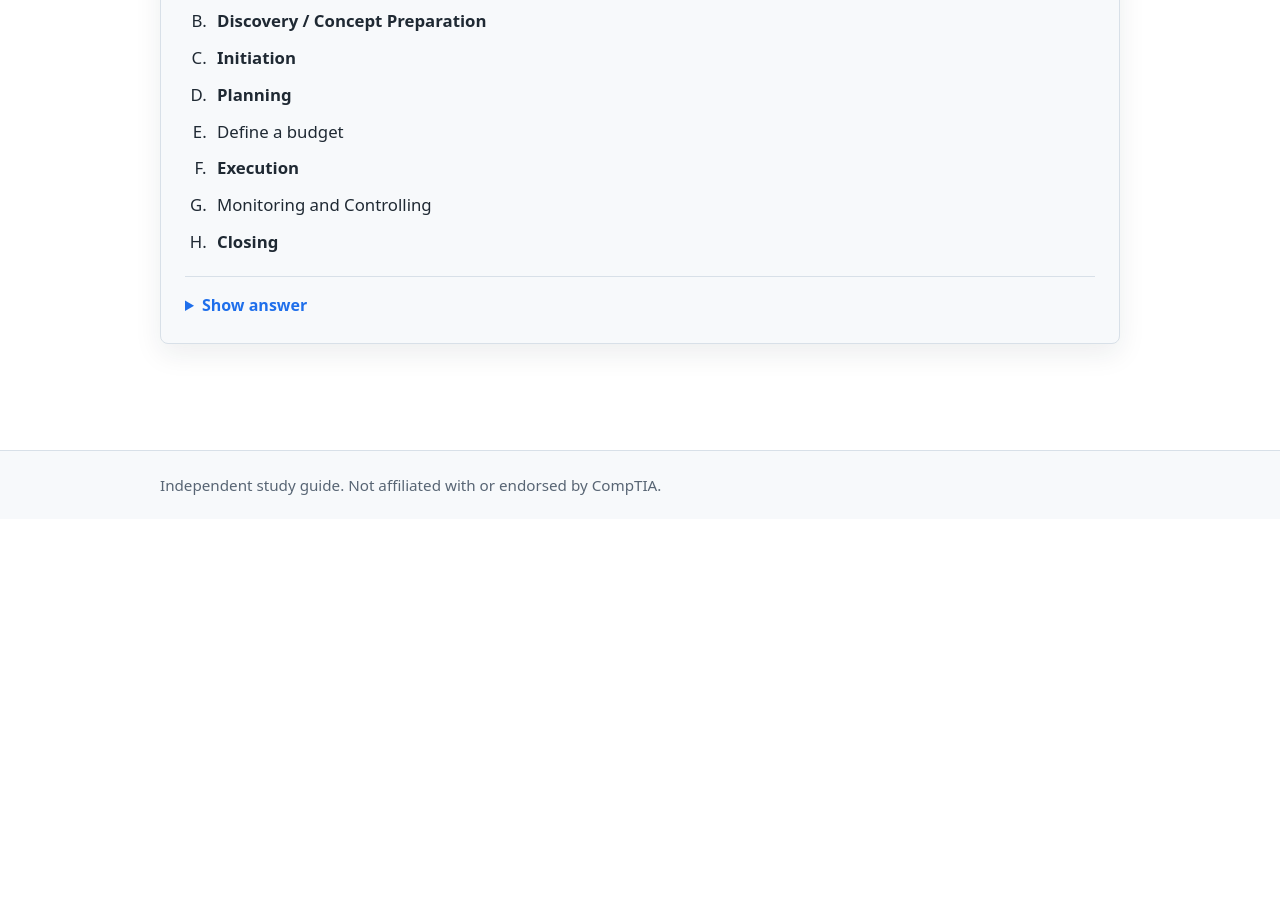
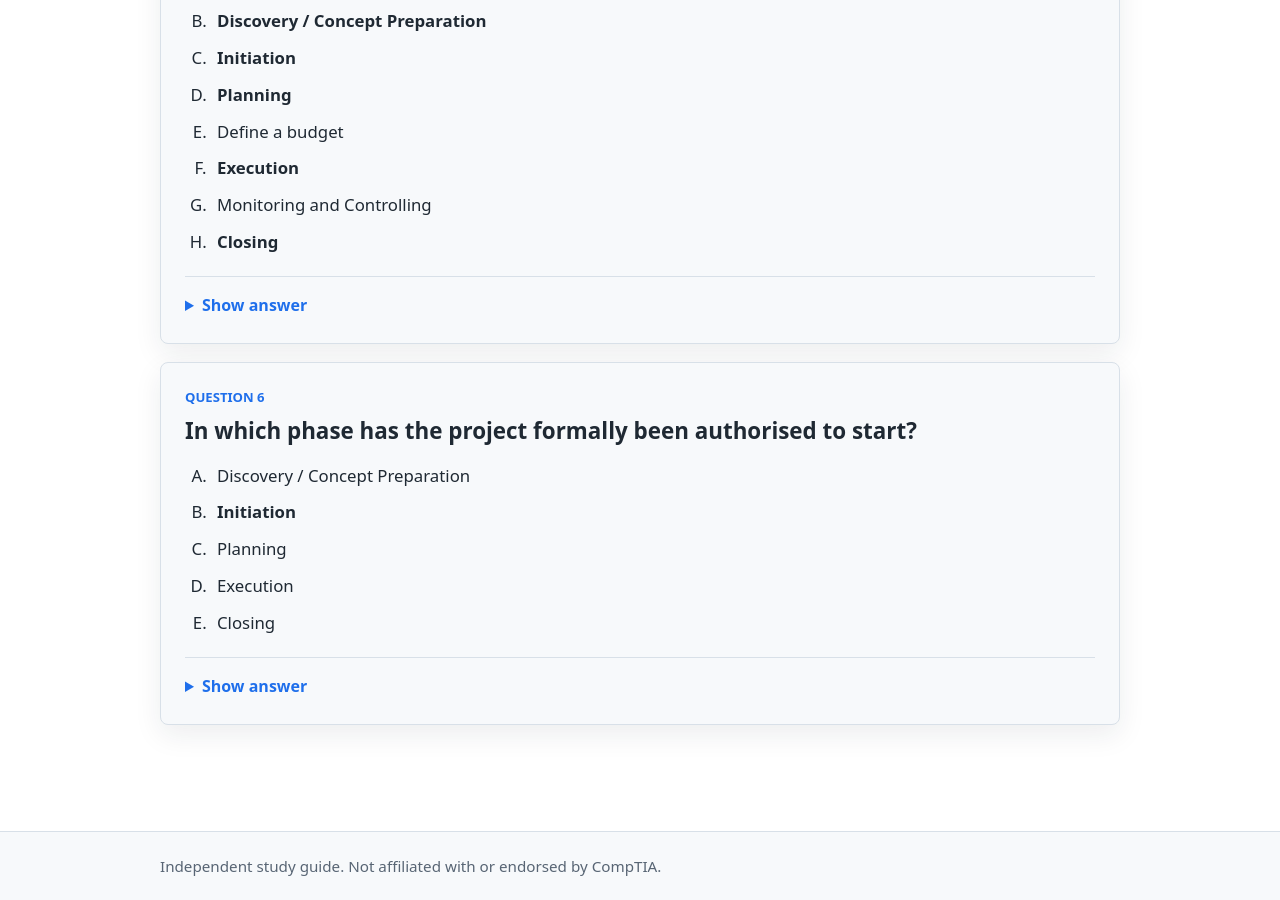
Before and after one commit to teganburns/project-plus-study-guide, a Jekyll site: the page built from Quizzes.md, in a window 1280 px wide and 900 px high, scrolled down 1917 px. Built offline with Jekyll 4.4.1, drawn with Linux system fonts in a browser that asks for light colours; before the commit the page ends 2436 px from its top, so only the background shows below that.

Commit message:
Add initiation authorization quiz

```diff
--- a/Quizzes.md
+++ b/Quizzes.md
@@ -99,4 +99,22 @@ permalink: /quizzes/
       <p><strong>Answer: B, C, D, F, and H.</strong> The lifecycle phases are Discovery / Concept Preparation, Initiation, Planning, Execution, and Closing.</p>
     </details>
   </article>
+
+  <article class="quiz-card">
+    <p class="quiz-meta">Question 6</p>
+    <h2>In which phase has the project formally been authorised to start?</h2>
+
+    <ol class="quiz-options" type="A">
+      <li>Discovery / Concept Preparation</li>
+      <li><strong>Initiation</strong></li>
+      <li>Planning</li>
+      <li>Execution</li>
+      <li>Closing</li>
+    </ol>
+
+    <details class="quiz-answer">
+      <summary>Show answer</summary>
+      <p><strong>Answer: B.</strong> Initiation is where the project is formally authorized to start.</p>
+    </details>
+  </article>
 </section>
```
